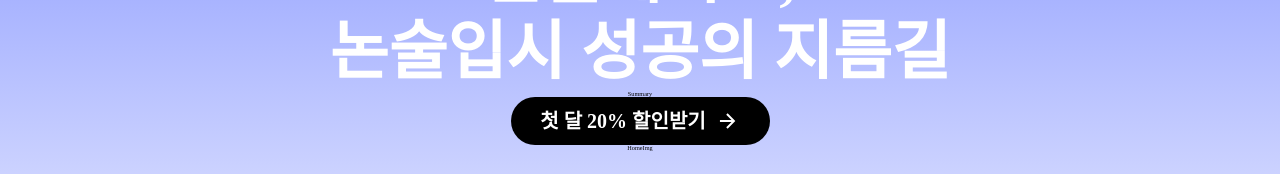
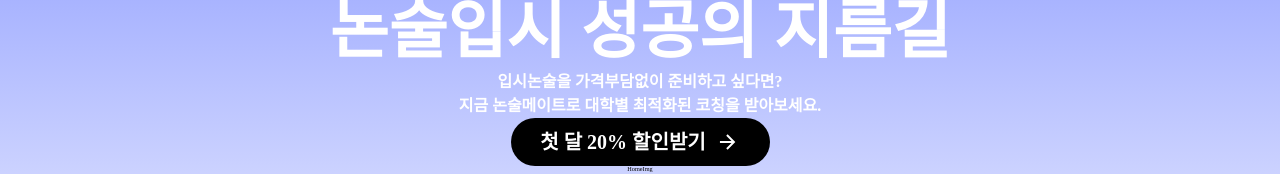
Before and after one commit to nonsoolmate-official/nonsoolmate-client, a React (Vite) app in the folder nonsoolmateClient/: page /onBording in a window 1280 px wide. Shown: the part 358-532 px from the top of the page. Built offline with nearby package versions, Linux system fonts and the light colour scheme; a web font is replaced by a local one.

Commit message:
[ deisng ] summary 퍼블리싱

```diff
--- a/nonsoolmateClient/src/onbording/components/banner/Summary.tsx
+++ b/nonsoolmateClient/src/onbording/components/banner/Summary.tsx
@@ -1,3 +1,21 @@
+import { columnFlex } from "style/commonStyle";
+import styled from "styled-components";
+
 export default function Summary() {
-  return <div>Summary</div>;
+  return (
+    <Container>
+      <Text>입시논술을 가격부담없이 준비하고 싶다면?</Text>
+      <Text> 지금 논술메이트로 대학별 최적화된 코칭을 받아보세요.</Text>
+    </Container>
+  );
 }
+
+const Container = styled.article`
+  ${columnFlex}
+`;
+
+const Text = styled.h1`
+  ${({ theme }) => theme.fonts.Body3};
+
+  color: ${({ theme }) => theme.colors.white};
+`;
```
